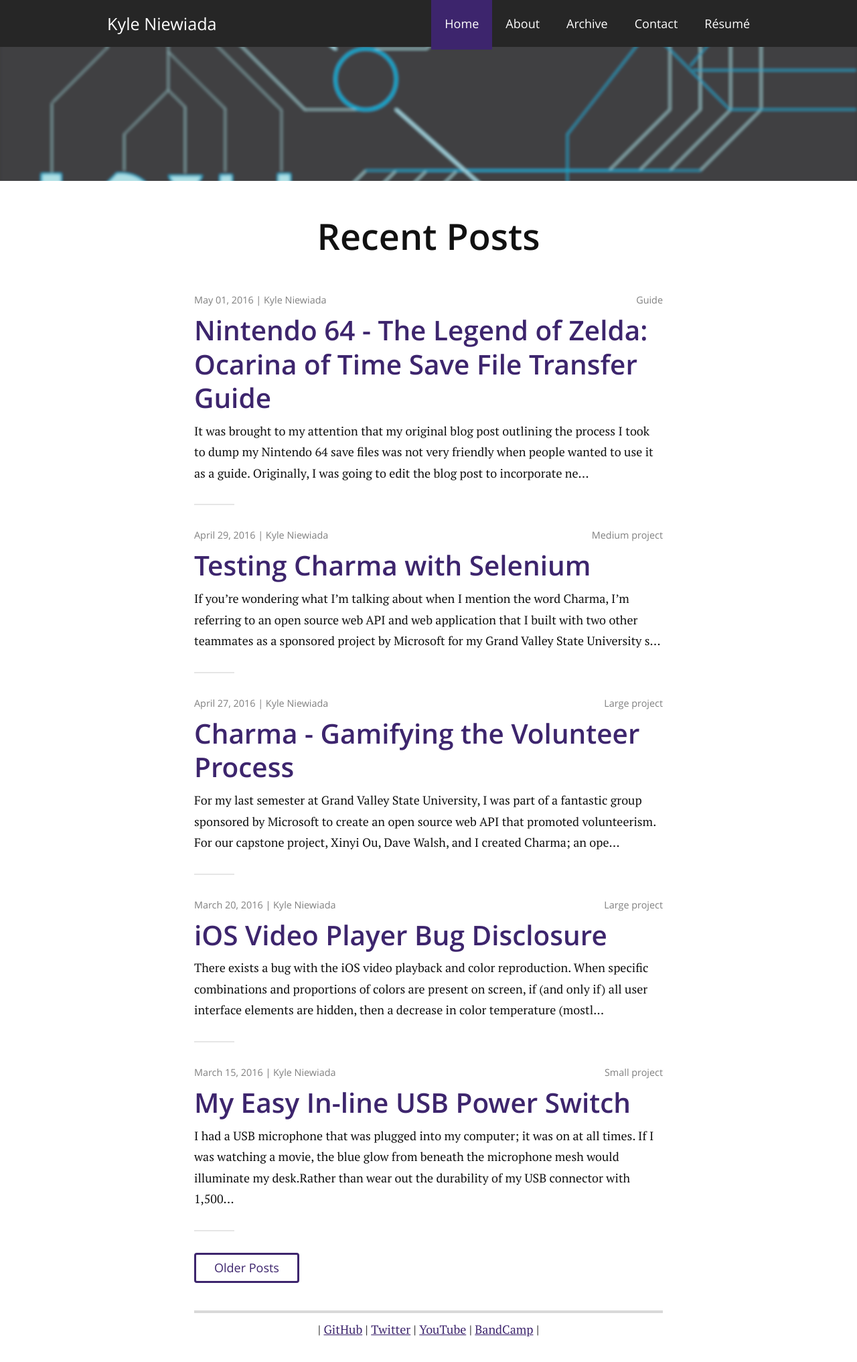
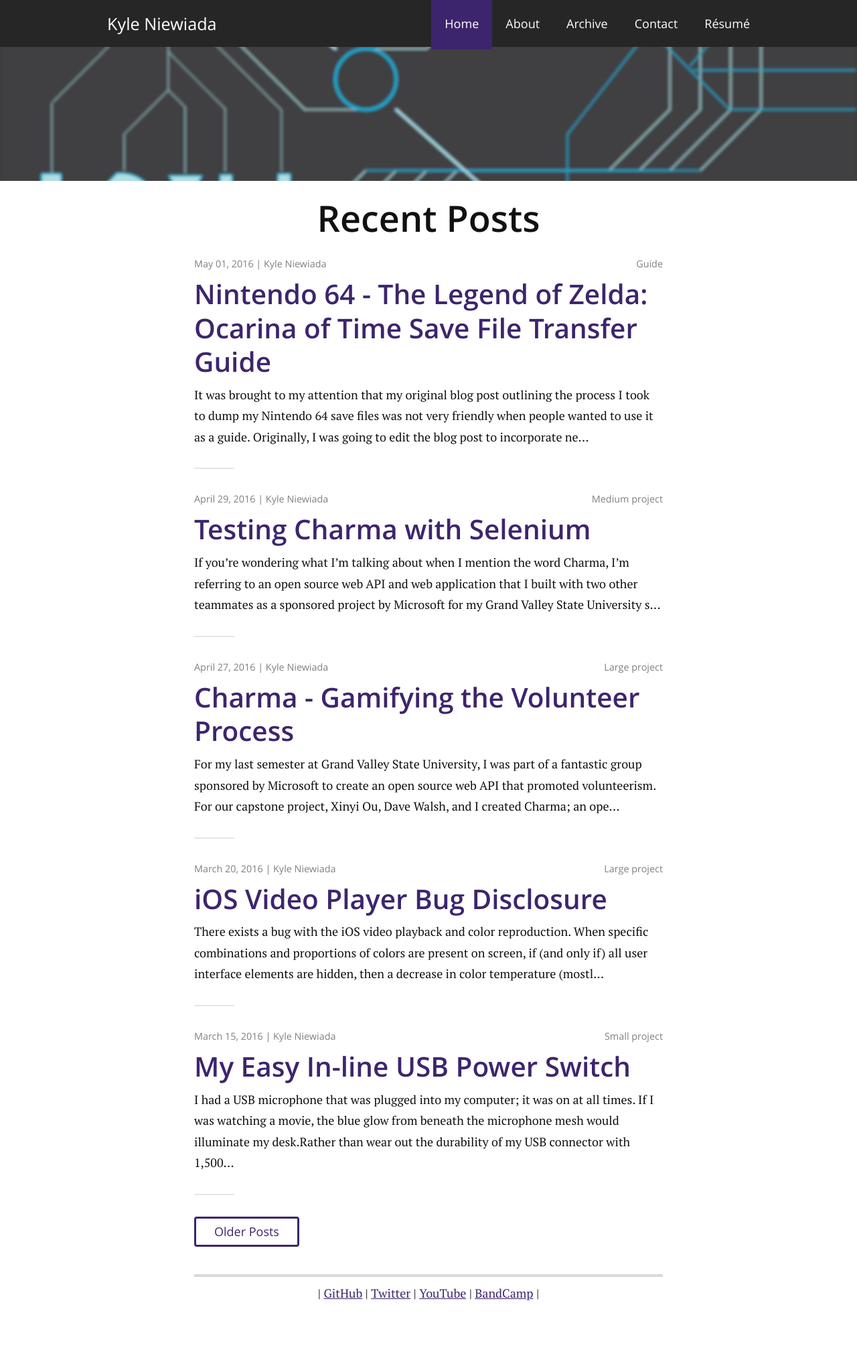
Before and after one commit to aav7fl/website-legacy, a Jekyll site: the page built from index.html, in a window 1280 px wide. Shown: the whole page at 67% size. Built offline with Jekyll 4.4.1, drawn with Linux system fonts in a browser that asks for light colours; the list of posts is cut into pages by our own code; after the commit the page ends 1979 px from its top, so only the background shows below that.

Commit message:
fix css spacing

```diff
--- a/_includes/coalateposts.html
+++ b/_includes/coalateposts.html
@@ -1,5 +1,5 @@
-<div>
-  {% assign headerTags = "large projects,medium projects,small projects,updates" | split: ',' %}
+<div class="coalate">
+  {% assign headerTags = "large projects,medium projects,small projects,guides,updates" | split: ',' %}
 
   {% for tag in headerTags %}
     <h2>{{ tag | capitalize}}</h2>
--- a/_sass/__base.scss
+++ b/_sass/__base.scss
@@ -181,7 +181,7 @@ dd {
 PAGE STYLES
 ***************/
 .pageTitle {
-	margin: 1em auto 1em;
+	margin: .5em auto .5em;
 	text-align: center;
 }
 
--- a/_sass/_typography.scss
+++ b/_sass/_typography.scss
@@ -25,7 +25,7 @@ body {
 }
 
 h1, .h1, h2, .h2, h3, .h3, h4, .h4, h5, .h5, h6, .h6 {
-  margin: .5rem 0 1.5rem;
+  margin: .5rem 0 .5rem;
   font-family: $sans-serif;
 }
 
@@ -111,7 +111,7 @@ blockquote {
   }
 }
 
-h1, .archive, h2, .archive, h3, .archive, h4, .archive, h5, .archive, h6, .archive {
+.coalate h1, .coalate h2, .coalate h3, .coalate h4, .coalate h5, .coalate h6, {
 margin: .5rem 0 .5rem;
 font-family: $sans-serif;
 }
```
